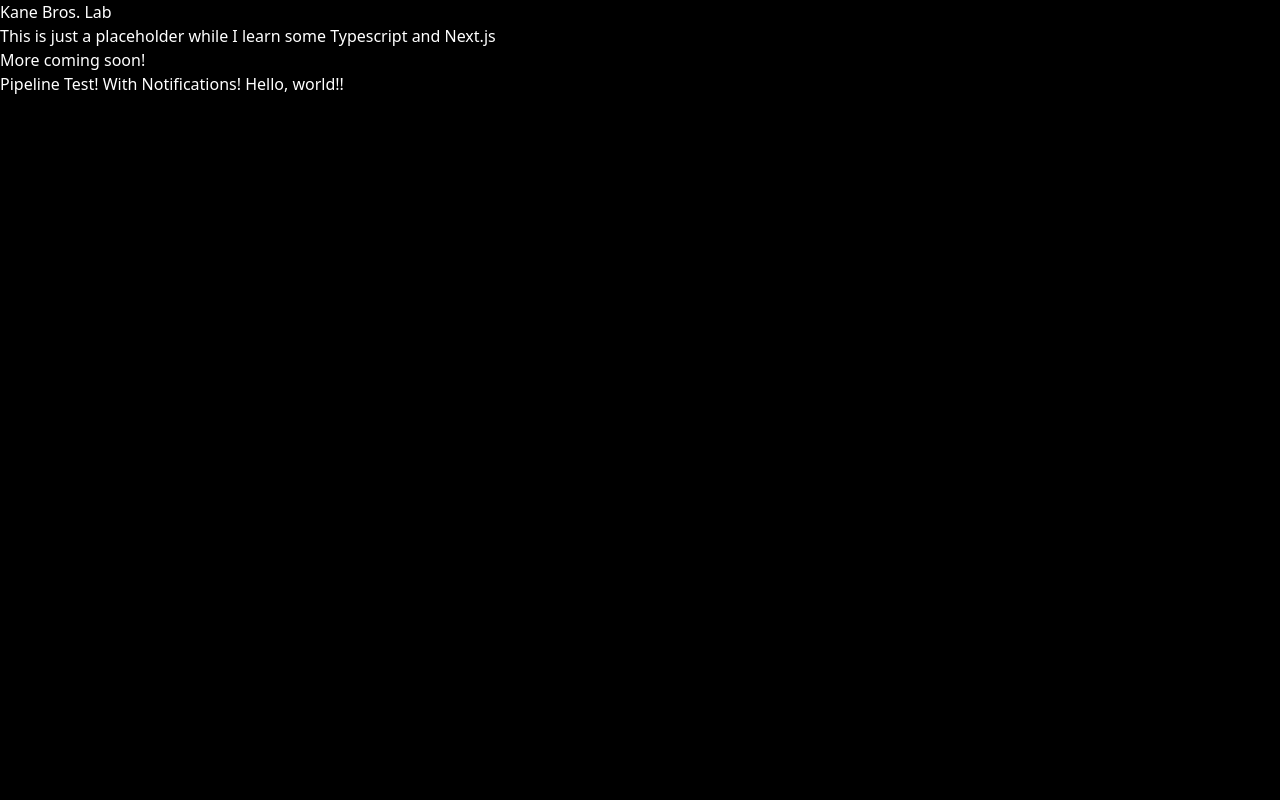
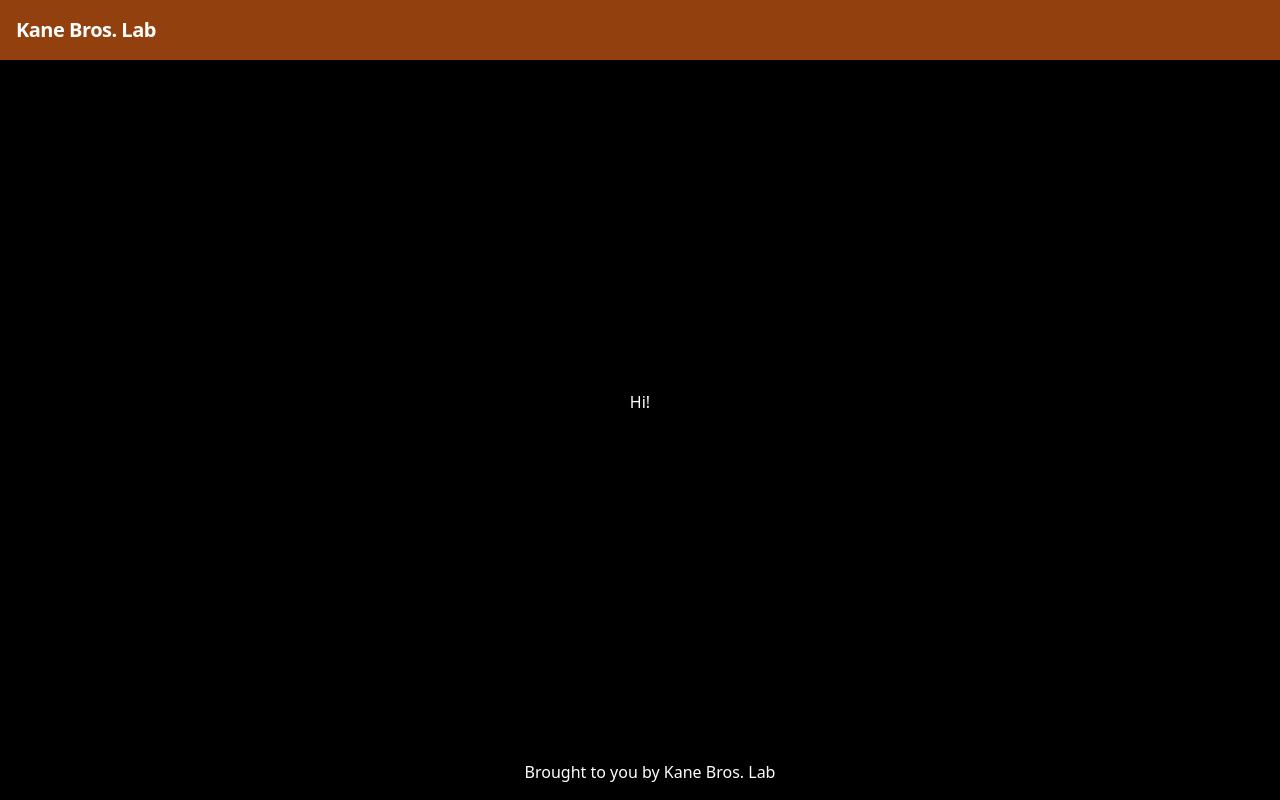
Before and after one commit to milsman2/kane-bros-lab, a Next.js app: page / in a window 1280 px wide. Built offline with nearby package versions, Linux system fonts and the light colour scheme.

Commit message:
Refactoring

```diff
--- a/pages/_app.tsx
+++ b/pages/_app.tsx
@@ -1,18 +1,18 @@
-import type { NextPage } from 'next'
 import type { AppProps } from 'next/app'
 import '../styles/globals.css'
 
-export type NextPageWithLayout = NextPage & {
-  getLayout?: (page: React.ReactElement) => React.ReactNode
+interface LayoutProps {
+  children: React.ReactNode
 }
 
-type AppPropsWithLayout = AppProps & {
-  Component: NextPageWithLayout
+const Layout = ({ children }: LayoutProps) => (
+  <div className="layout">{children}</div>
+)
+
+export default function App({ Component, pageProps }: AppProps) {
+  return (
+    <Layout>
+      <Component {...pageProps} />
+    </Layout>
+  )
 }
-
-export default function MyApp({ Component, pageProps }: AppPropsWithLayout) {
-  // Use the layout defined at the page level, if available
-  const getLayout = Component.getLayout ?? ((page) => page)
-
-  return getLayout(<Component {...pageProps} />)
-}
--- a/pages/api/hello.ts
+++ /dev/null
@@ -1,13 +0,0 @@
-// Next.js API route support: https://nextjs.org/docs/api-routes/introduction
-import type { NextApiRequest, NextApiResponse } from 'next'
-
-type Data = {
-  name: string
-}
-
-export default function handler(
-  req: NextApiRequest,
-  res: NextApiResponse<Data>
-) {
-  res.status(200).json({ name: 'John Doe' })
-}
--- a/pages/index.tsx
+++ b/pages/index.tsx
@@ -1,23 +1,17 @@
-import type { NextPageWithLayout } from './_app'
-import Layout from '../components/Layout'
-
-const Index: NextPageWithLayout = () => {
+export default function Home() {
   return (
-    <section className='flex flex-col flex-1 bg-black text-white'>
-      <h2>Kane Bros. Lab</h2>
-      <p>This is just a placeholder while I learn some Typescript and Next.js</p>
-      <p>More coming soon!</p>
-      <p>Pipeline Test! With Notifications! Hello, world!!</p>
-    </section>
+    <div className='bg-black text-white min-h-screen flex flex-col flex-1'>
+        <nav className='flex justify-between flex-wrap content-center bg-amber-800 p-4 sticky top-0'>
+          <div className='flex items-center text-white mr-6'>
+            <span className="font-semibold text-xl tracking-tight">Kane Bros. Lab</span>
+          </div>
+        </nav>
+        <div className='flex flex-column flex-1 items-center justify-center'>
+          Hi!
+        </div>
+        <footer className='flex flex-wrap justify-center items-center p-4 bg-black mt-auto text-white'>
+          <a className='text-white ml-5 href=https://blog.kanebroslab.com'>Brought to you by Kane Bros. Lab</a>
+        </footer>
+    </div>
   )
 }
-
-export default Index
-
-Index.getLayout = function getLayout(page: React.ReactElement) {
-  return (
-    <Layout>
-      {page}
-    </Layout>
-  )
-}
```
